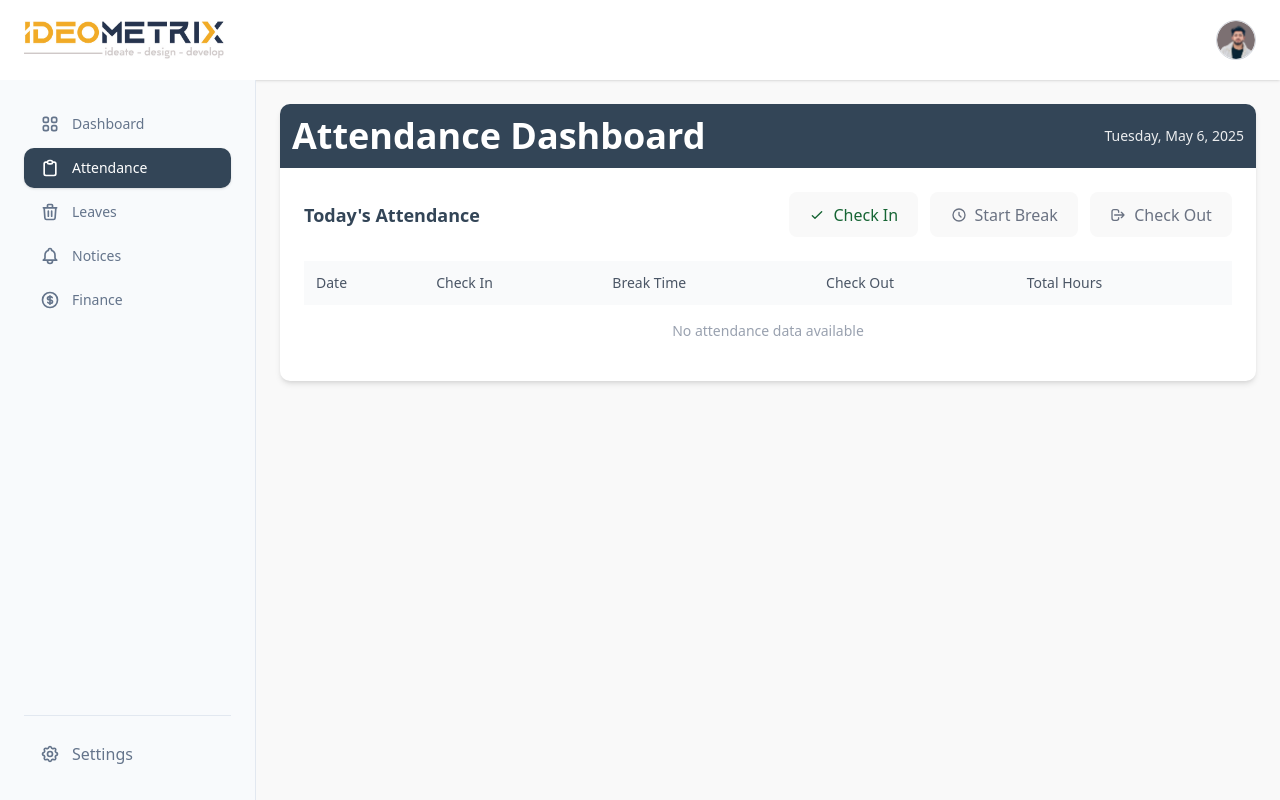
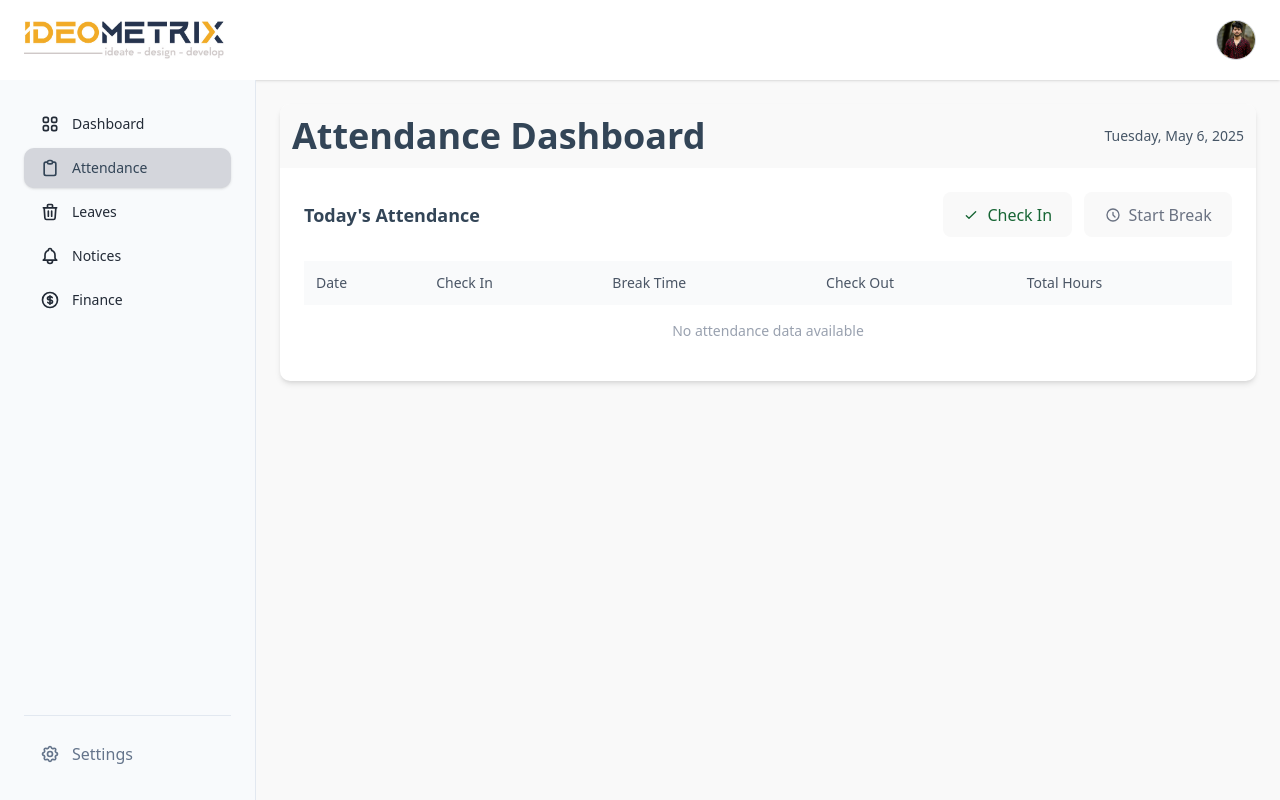
Before and after one commit to Ghazalasiyad/imx-employee-dashboard, a React (Vite) app: page /attendance in a window 1280 px wide. Built offline with nearby package versions, Linux system fonts and the light colour scheme.

Commit message:
change the sidebar color

```diff
--- a/src/Pages/Attendance/Attendance.tsx
+++ b/src/Pages/Attendance/Attendance.tsx
@@ -1,17 +1,10 @@
 import { useEffect, useMemo, useState } from "react";
-import {
-  DropdownMenu,
-  DropdownMenuTrigger,
-  DropdownMenuContent,
-  DropdownMenuItem,
-} from "@/components/ui/dropdown-menu";
 import { useMutation, useQuery } from "@tanstack/react-query";
 import { StartBreak, endBreak } from "@/components/Api/PostServices";
 import {
   checkIn,
   checkOut,
   getAttendanceSummary,
-  partialCheckout,
 } from "@/components/Api/PostServices";
 import { toast } from "react-toastify";
 import { format } from "date-fns";
@@ -104,26 +97,6 @@ const Attendance = () => {
   };
 
   const {
-    mutate: handlePartialCheckout,
-    isPending: isPartialCheckingOut,
-  } = useMutation({
-    mutationFn: () => partialCheckout(),
-    onSuccess: () => {
-      setPartiallyCheckedOut(true);
-      addTimelineEvent('checkout', 'Partially checked out');
-      toast.success("Partial checkout successful!");
-    },
-    onError: (error: any) => {
-      const message =
-        error?.response?.data?.message ||
-        error?.response?.data?.error ||
-        error?.message ||
-        "Something went wrong during partial checkout!";
-      toast.error(message);
-    },
-  });
-
-  const {
     mutate: handleCheckOut,
     isPending: isCheckingOut,
   } = useMutation({
@@ -142,10 +115,6 @@ const Attendance = () => {
     },
   });
 
-  const handleReturnToWork = () => {
-    setPartiallyCheckedOut(false);
-    addTimelineEvent('return', 'Returned to work');
-  };
 
   const handleBreak = () => {
     if (!onBreak) {
@@ -200,7 +169,7 @@ const Attendance = () => {
 
   return (
     <div className="max-w-8xl mx-auto bg-white rounded-lg shadow-md overflow-hidden">
-      <div className="bg-[#334557] text-white p-3 flex justify-between items-center">
+      <div className="bg-[#f9f9f9] text-[#334557] p-3 flex justify-between items-center">
         <h2 className="text-4xl font-semibold">Attendance Dashboard</h2>
         <div className="text-sm opacity-90">{today}</div>
       </div>
@@ -217,7 +186,7 @@ const Attendance = () => {
               className={`px-4 py-2 rounded-lg flex items-center gap-2 ${isCheckingIn || hasCheckedIn
                 ? "bg-gray-200 text-gray-300 cursor-not-allowed"
                 : "bg-[#4ade80] text-[#166534] hover:bg-[#3acf74]"
-                } transition-colors`}
+                } `}
             >
               <svg className="w-4 h-4" fill="none" stroke="currentColor" viewBox="0 0 24 24">
                 <path strokeLinecap="round" strokeLinejoin="round" strokeWidth="2" d="M5 13l4 4L19 7"></path>
@@ -226,12 +195,12 @@ const Attendance = () => {
             </button>
             <button
               onClick={handleBreakToggle}
-              disabled={!hasCheckedIn || isCheckingOut || partiallyCheckedOut || loading}
-              className={`px-4 py-2 rounded-lg flex items-center gap-2 transition-colors ${!hasCheckedIn || isCheckingOut || partiallyCheckedOut
-                  ? "bg-gray-200 text-gray-500 cursor-not-allowed"
-                  : onBreak
-                    ? "bg-[#f59e0b] text-[#f1ab27] hover:bg-[#d97706] shadow-md"
-                    : "bg-[#fbbf24] text-[#f1ab27] hover:bg-[#f59e0b] shadow-md"
+              disabled={!hasCheckedIn || loading}
+              className={`px-4 py-2 rounded-lg flex items-center gap-2 transition-colors ${!hasCheckedIn
+                ? "bg-gray-200 text-gray-500 cursor-not-allowed"
+                : onBreak
+                  ? "bg-[#f59e0b] text-[#f1ab27] hover:bg-[#d97706] shadow-md"
+                  : "bg-[#fbbf24] text-[#f1ab27] hover:bg-[#f59e0b] shadow-md"
                 }`}
             >
               {loading ? (
@@ -251,55 +220,6 @@ const Attendance = () => {
                 </>
               )}
             </button>
-
-            {partiallyCheckedOut ? (
-              <button
-                onClick={handleReturnToWork}
-                className="px-4 py-2 rounded-lg flex items-center gap-2 bg-[#60a5fa] text-[#1e40af] hover:bg-[#5595e5] transition-colors"
-              >
-                <svg className="w-4 h-4" fill="none" stroke="currentColor" viewBox="0 0 24 24">
-                  <path strokeLinecap="round" strokeLinejoin="round" strokeWidth="2" d="M14 10h4.764a2 2 0 011.789 2.894l-3.5 7A2 2 0 0115.263 21h-4.017c-.163 0-.326-.02-.485-.06L7 20m7-10V5a2 2 0 00-2-2h-.095c-.5 0-.905.405-.905.905 0 .714-.211 1.412-.608 2.006L7 11v9m7-10h-2M7 20H5a2 2 0 01-2-2v-6a2 2 0 012-2h2.5"></path>
-                </svg>
-                Return to Work
-              </button>
-            ) : (
-              <DropdownMenu>
-                <DropdownMenuTrigger asChild>
-                  <button
-                    disabled={!hasCheckedIn || isCheckingOut}
-                    className={`px-4 py-2 rounded-lg flex items-center gap-2 ${!hasCheckedIn || isCheckingOut
-                      ? "bg-gray-200 text-gray-500 cursor-not-allowed"
-                      : "bg-[#f87171] text-[#ef4444] hover:bg-[#e66767]"
-                      } transition-colors`}
-                  >
-                    <svg className="w-4 h-4" fill="none" stroke="currentColor" viewBox="0 0 24 24">
-                      <path strokeLinecap="round" strokeLinejoin="round" strokeWidth="2" d="M17 16l4-4m0 0l-4-4m4 4H7m6 4v1a3 3 0 01-3 3H6a3 3 0 01-3-3V7a3 3 0 013-3h4a3 3 0 013 3v1"></path>
-                    </svg>
-                    Check Out
-                  </button>
-                </DropdownMenuTrigger>
-                <DropdownMenuContent className="w-48 bg-white border border-gray-200 rounded-lg shadow-lg">
-                  <DropdownMenuItem
-                    onClick={() => handlePartialCheckout()}
-                    className="px-4 py-2 hover:bg-gray-50 cursor-pointer flex items-center gap-2"
-                  >
-                    <svg className="w-4 h-4" fill="none" stroke="currentColor" viewBox="0 0 24 24">
-                      <path strokeLinecap="round" strokeLinejoin="round" strokeWidth="2" d="M9 5l7 7-7 7"></path>
-                    </svg>
-                    Partial Checkout
-                  </DropdownMenuItem>
-                  <DropdownMenuItem
-                    onClick={() => handleCheckOut()}
-                    className="px-4 py-2 hover:bg-gray-50 cursor-pointer flex items-center gap-2"
-                  >
-                    <svg className="w-4 h-4" fill="none" stroke="currentColor" viewBox="0 0 24 24">
-                      <path strokeLinecap="round" strokeLinejoin="round" strokeWidth="2" d="M5 13l4 4L19 7"></path>
-                    </svg>
-                    Full Checkout
-                  </DropdownMenuItem>
-                </DropdownMenuContent>
-              </DropdownMenu>
-            )}
           </div>
         </div>
 
--- a/src/components/Sidebar/Sidebar.tsx
+++ b/src/components/Sidebar/Sidebar.tsx
@@ -9,13 +9,13 @@ const Sidebar = () => {
         <NavLink
           to="/dashboard"
           className={({ isActive }) =>
-            `${baseClass} ${isActive ? 'bg-[#334557] text-white shadow-sm' : 'text-[#64748b] hover:bg-[#e2e8f0] hover:text-[#334557]'}`
+            `${baseClass} ${isActive ? 'bg-[#d4d6dc] text-white shadow-sm' : ' hover:text-[#334557]'}`
           }
         >
           {({ isActive }) => (
             <>
               <svg
-                className={`w-5 h-5 ${isActive ? 'stroke-white' : 'stroke-[#64748b]'}`}
+                className={`w-5 h-5 ${isActive ? 'stroke-[#334557]' : 'text-[#222a36]'}`}
                 fill="none"
                 stroke="currentColor"
                 viewBox="0 0 24 24"
@@ -27,7 +27,7 @@ const Sidebar = () => {
                   d="M4 6a2 2 0 012-2h2a2 2 0 012 2v2a2 2 0 01-2 2H6a2 2 0 01-2-2V6zM14 6a2 2 0 012-2h2a2 2 0 012 2v2a2 2 0 01-2 2h-2a2 2 0 01-2-2V6zM4 16a2 2 0 012-2h2a2 2 0 012 2v2a2 2 0 01-2 2H6a2 2 0 01-2-2v-2zM14 16a2 2 0 012-2h2a2 2 0 012 2v2a2 2 0 01-2 2h-2a2 2 0 01-2-2v-2z"
                 ></path>
               </svg>
-              <span className={isActive ? 'text-white' : 'text-[#64748b]'}>Dashboard</span>
+              <span className={isActive ? 'text-[#334557]' : 'text-[#222a36]'}>Dashboard</span>
             </>
           )}
         </NavLink>
@@ -35,13 +35,13 @@ const Sidebar = () => {
         <NavLink
           to="/attendance"
           className={({ isActive }) =>
-            `${baseClass} ${isActive ? 'bg-[#334557] text-white shadow-sm' : 'text-[#64748b] hover:bg-[#e2e8f0] hover:text-[#334557]'}`
+            `${baseClass} ${isActive ? 'bg-[#d4d6dc] text-white shadow-sm' : ' hover:text-[#334557]'}`
           }
         >
           {({ isActive }) => (
             <>
               <svg
-                className={`w-5 h-5 ${isActive ? 'stroke-white' : 'stroke-[#64748b]'}`}
+                className={`w-5 h-5 ${isActive ? 'stroke-[#334557]' : 'text-[#222a36]'}`}
                 fill="none"
                 stroke="currentColor"
                 viewBox="0 0 24 24"
@@ -53,7 +53,7 @@ const Sidebar = () => {
                   d="M9 5H7a2 2 0 00-2 2v12a2 2 0 002 2h10a2 2 0 002-2V7a2 2 0 00-2-2h-2M9 5a2 2 0 002 2h2a2 2 0 002-2M9 5a2 2 0 012-2h2a2 2 0 012 2"
                 ></path>
               </svg>
-              <span className={isActive ? 'text-white' : 'text-[#64748b]'}>Attendance</span>
+              <span className={isActive ? 'text-[#334557]' : 'text-[#222a36]'}>Attendance</span>
             </>
           )}
         </NavLink>
@@ -61,13 +61,13 @@ const Sidebar = () => {
         <NavLink
           to="/leaves"
           className={({ isActive }) =>
-            `${baseClass} ${isActive ? 'bg-[#334557] text-white shadow-sm' : 'text-[#64748b] hover:bg-[#e2e8f0] hover:text-[#334557]'}`
+            `${baseClass} ${isActive ? 'bg-[#d4d6dc] text-white shadow-sm' : ' hover:text-[#334557]'}`
           }
         >
           {({ isActive }) => (
             <>
               <svg
-                className={`w-5 h-5 ${isActive ? 'stroke-white' : 'stroke-[#64748b]'}`}
+                className={`w-5 h-5 ${isActive ? 'stroke-[#334557]' : 'text-[#222a36]'}`}
                 fill="none"
                 stroke="currentColor"
                 viewBox="0 0 24 24"
@@ -79,7 +79,7 @@ const Sidebar = () => {
                   d="M19 7l-.867 12.142A2 2 0 0116.138 21H7.862a2 2 0 01-1.995-1.858L5 7m5 4v6m4-6v6m1-10V4a1 1 0 00-1-1h-4a1 1 0 00-1 1v3M4 7h16"
                 ></path>
               </svg>
-              <span className={isActive ? 'text-white' : 'text-[#64748b]'}>Leaves</span>
+              <span className={isActive ? 'text-[#334557]' : 'text-[#222a36]'}>Leaves</span>
             </>
           )}
         </NavLink>
@@ -87,13 +87,13 @@ const Sidebar = () => {
         <NavLink
           to="/notice"
           className={({ isActive }) =>
-            `${baseClass} ${isActive ? 'bg-[#334557] text-white shadow-sm' : 'text-[#64748b] hover:bg-[#e2e8f0] hover:text-[#334557]'}`
+            `${baseClass} ${isActive ? 'bg-[#d4d6dc] text-white shadow-sm' : ' hover:text-[#334557]'}`
           }
         >
           {({ isActive }) => (
             <>
               <svg
-                className={`w-5 h-5 ${isActive ? 'stroke-white' : 'stroke-[#64748b]'}`}
+                className={`w-5 h-5 ${isActive ? 'stroke-[#334557]' : 'text-[#222a36]'}`}
                 fill="none"
                 stroke="currentColor"
                 viewBox="0 0 24 24"
@@ -105,7 +105,7 @@ const Sidebar = () => {
                   d="M15 17h5l-1.405-1.405A2.032 2.032 0 0118 14.158V11a6.002 6.002 0 00-4-5.659V5a2 2 0 10-4 0v.341C7.67 6.165 6 8.388 6 11v3.159c0 .538-.214 1.055-.595 1.436L4 17h5m6 0v1a3 3 0 11-6 0v-1m6 0H9"
                 ></path>
               </svg>
-              <span className={isActive ? 'text-white' : 'text-[#64748b]'}>Notices</span>
+              <span className={isActive ? 'text-[#334557]' : 'text-[#222a36]'}>Notices</span>
             </>
           )}
         </NavLink>
@@ -113,13 +113,13 @@ const Sidebar = () => {
         <NavLink
           to="/finance"
           className={({ isActive }) =>
-            `${baseClass} ${isActive ? 'bg-[#334557] text-white shadow-sm' : 'text-[#64748b] hover:bg-[#e2e8f0] hover:text-[#334557]'}`
+            `${baseClass} ${isActive ? 'bg-[#d4d6dc] text-white shadow-sm' : 'hover:text-[#334557]'}`
           }
         >
           {({ isActive }) => (
             <>
               <svg
-                className={`w-5 h-5 ${isActive ? 'stroke-white' : 'stroke-[#64748b]'}`}
+                className={`w-5 h-5 ${isActive ? 'stroke-[#334557]' : 'text-[#222a36]'}`}
                 fill="none"
                 stroke="currentColor"
                 viewBox="0 0 24 24"
@@ -131,7 +131,7 @@ const Sidebar = () => {
                   d="M12 8c-1.657 0-3 .895-3 2s1.343 2 3 2 3 .895 3 2-1.343 2-3 2m0-8c1.11 0 2.08.402 2.599 1M12 8V7m0 1v8m0 0v1m0-1c-1.11 0-2.08-.402-2.599-1M21 12a9 9 0 11-18 0 9 9 0 0118 0z"
                 ></path>
               </svg>
-              <span className={isActive ? 'text-white' : 'text-[#64748b]'}>Finance</span>
+              <span className={isActive ? 'text-[#334557]' : 'text-[#222a36]'}>Finance</span>
             </>
           )}
         </NavLink>
```
Also changed, not shown: src/assets/imx-03.jpg.
